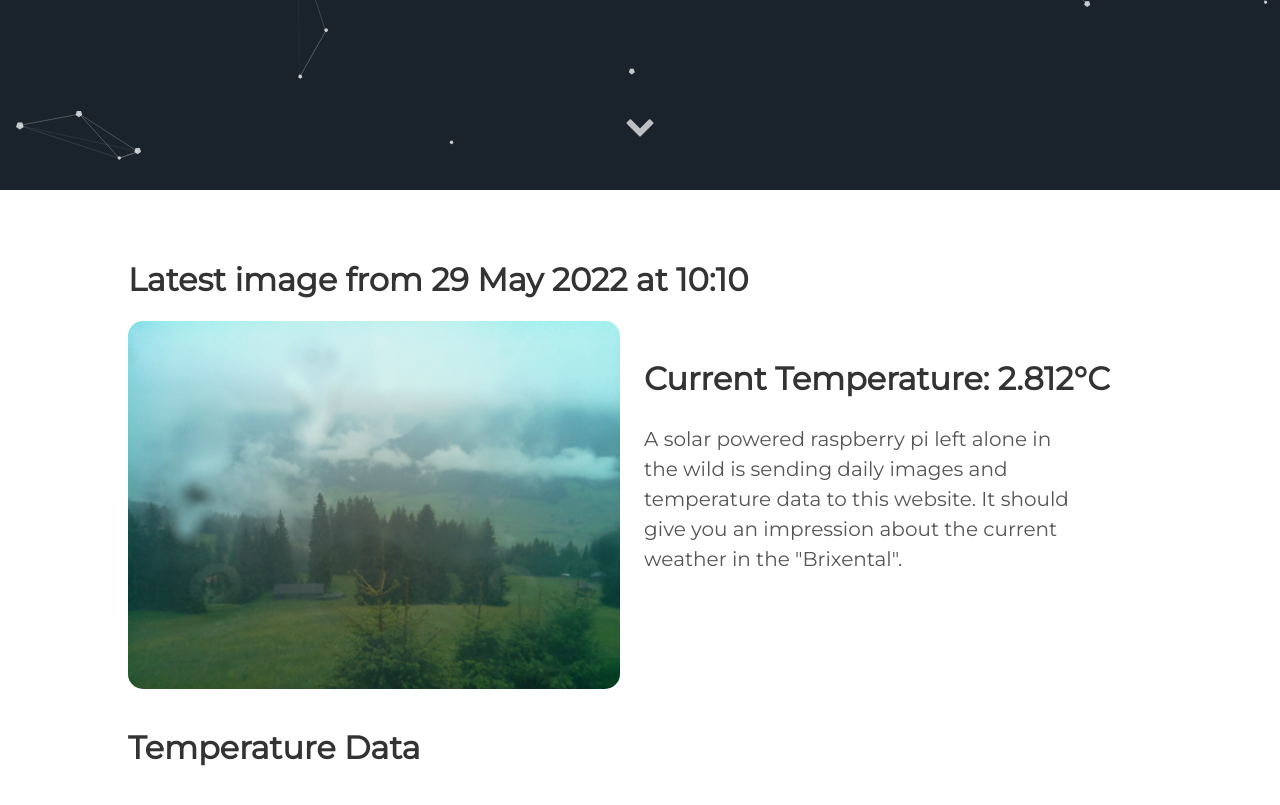
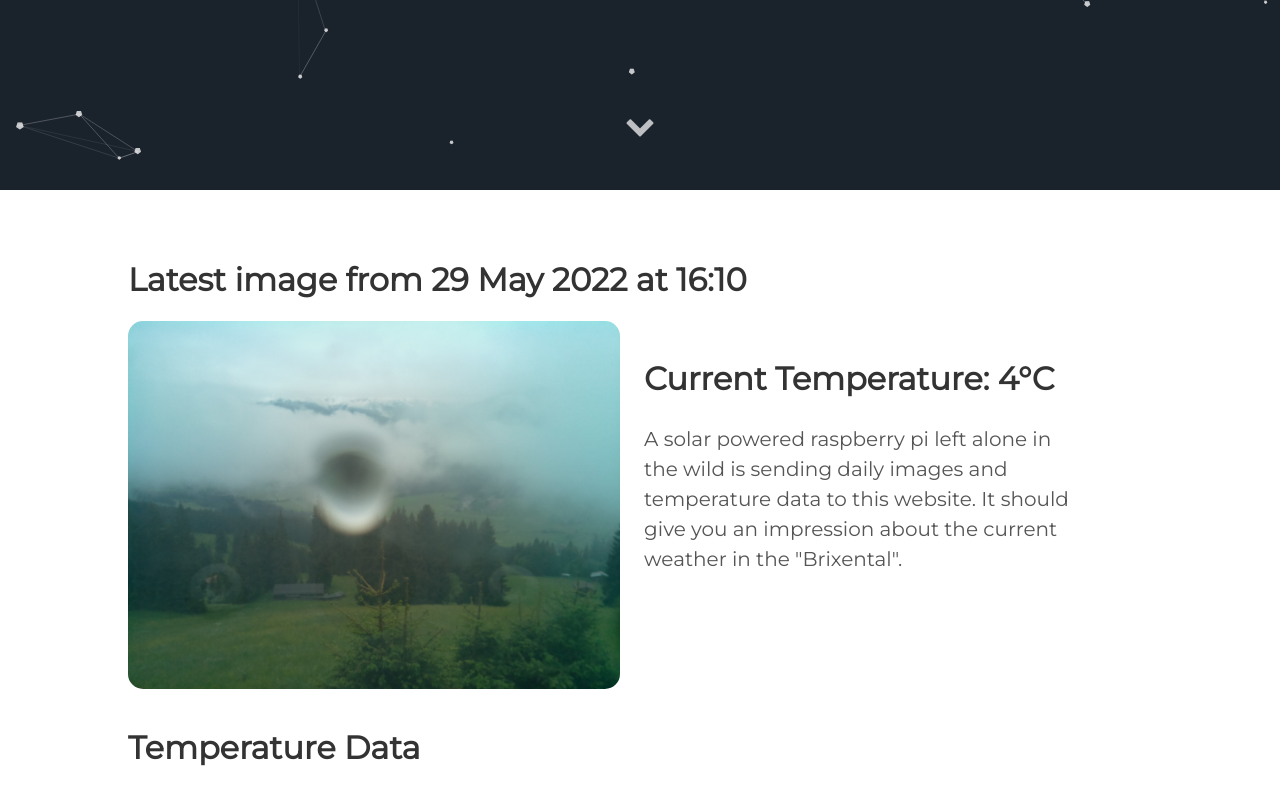
Before and after one commit to vektorious/vektorious.github.io, a Jekyll site: the page built from resources/huette.md, in a window 1280 px wide and 900 px high, scrolled down 710 px. Shown: the top 805 px of the window. Built offline with Jekyll 4.4.1, drawn with Linux system fonts in a browser that asks for light colours.

Commit message:
I'm a bot beep boop

```diff
--- a/resources/huette.md
+++ b/resources/huette.md
@@ -6,13 +6,13 @@ image: '/assets/img/'
 description: 'Live image from the Austrian alps'
 twitter_text: ' '
 ---
-## Latest image from 29 May 2022 at 10:10
+## Latest image from 29 May 2022 at 16:10
 <div class="huette">
   <div class="huette-image">
     <img src="{{ "/assets/img/huette.jpg" | prepend: site.baseurl }}">
   </div>
   <div class="huette-text">
-        <h2>Current Temperature: 2.812°C</h2>
+        <h2>Current Temperature: 4°C</h2>
         <p>A solar powered raspberry pi left alone in the wild is sending daily images and temperature data to this website. It should give you an impression about the current weather in the "Brixental".</p>
 
   </div>
```
Also changed, not shown: rpi-script/2022-05-29_160918.txt (renamed from rpi-script/2022-05-29_100920.txt, +5 -5 lines), rpi-script/huette.md (+2 -2 lines), assets/img/huette.jpg, assets/img/temp_plot.png, rpi-script/temp_plot.png, 1 other file.
